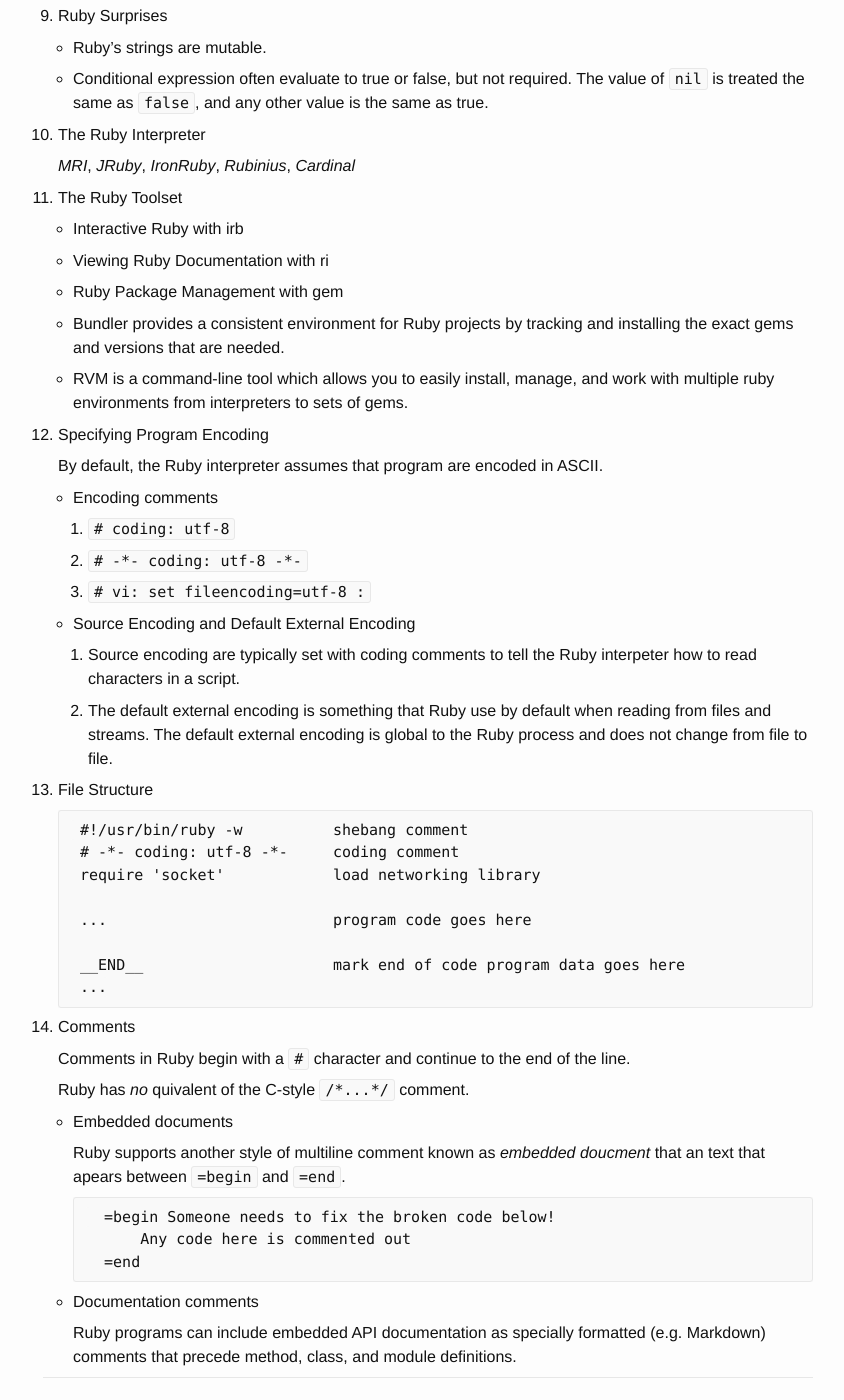
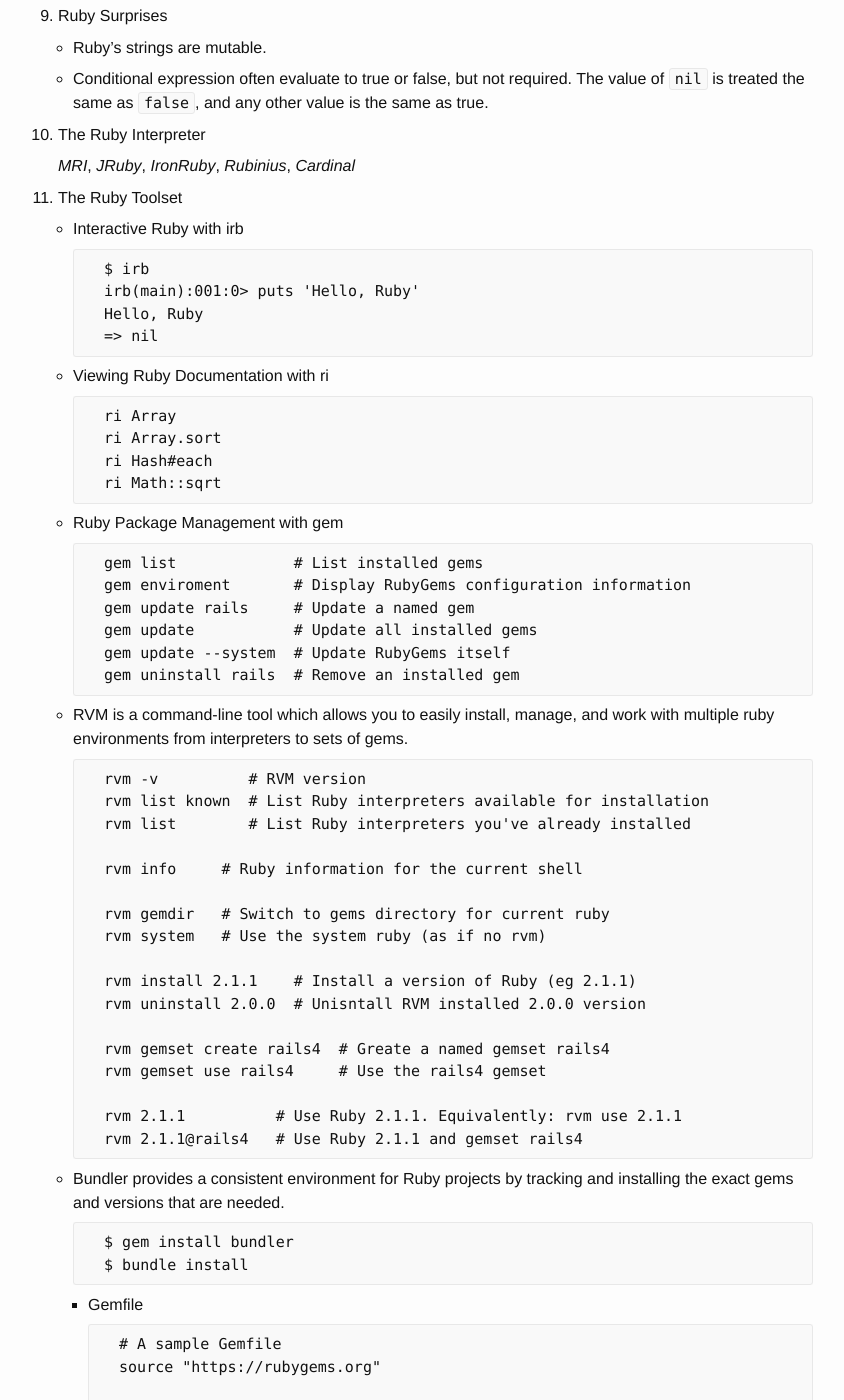
Before and after one commit to ousiax/ousiax.github.io, a Jekyll site: the page built from _posts/2016-04-04-ruby-notes-1-overview.md, in a window 1280 px wide and 1400 px high, scrolled down 2837 px. Shown: the whole window, without its empty margins (212-1056 px from the left). Built offline with Jekyll 4.4.1, drawn with Linux system fonts in a browser that asks for light colours; comment, search, counter and statistics services are not loaded; some of the changed text lies outside the part shown.

Commit message:
Update 2016-04-04-ruby-notes-1-overview.md
- Add command samples for irb, ri, gem, rvm, and bundler

```diff
--- a/_posts/2016-04-04-ruby-notes-1-overview.md
+++ b/_posts/2016-04-04-ruby-notes-1-overview.md
@@ -145,13 +145,67 @@
 
     * Interactive Ruby with **irb**
 
+            $ irb
+            irb(main):001:0> puts 'Hello, Ruby'
+            Hello, Ruby
+            => nil
+
     * Viewing Ruby Documentation with **ri**
+
+            ri Array
+            ri Array.sort
+            ri Hash#each
+            ri Math::sqrt
 
     * Ruby Package Management with **gem**
 
+            gem list             # List installed gems
+            gem enviroment       # Display RubyGems configuration information
+            gem update rails     # Update a named gem
+            gem update           # Update all installed gems
+            gem update --system  # Update RubyGems itself
+            gem uninstall rails  # Remove an installed gem
+
+    * **RVM** is a command-line tool which allows you to easily install, manage, and work with multiple ruby environments from interpreters to sets of gems.
+
+            rvm -v          # RVM version
+            rvm list known  # List Ruby interpreters available for installation
+            rvm list        # List Ruby interpreters you've already installed
+
+            rvm info     # Ruby information for the current shell
+
+            rvm gemdir   # Switch to gems directory for current ruby
+            rvm system   # Use the system ruby (as if no rvm)
+
+            rvm install 2.1.1    # Install a version of Ruby (eg 2.1.1)
+            rvm uninstall 2.0.0  # Unisntall RVM installed 2.0.0 version
+
+            rvm gemset create rails4  # Greate a named gemset rails4
+            rvm gemset use rails4     # Use the rails4 gemset
+
+            rvm 2.1.1          # Use Ruby 2.1.1. Equivalently: rvm use 2.1.1
+            rvm 2.1.1@rails4   # Use Ruby 2.1.1 and gemset rails4
+
     * **Bundler** provides a consistent environment for Ruby projects by tracking and installing the exact gems and versions that are needed.
 
-    * **RVM** is a command-line tool which allows you to easily install, manage, and work with multiple ruby environments from interpreters to sets of gems.
+            $ gem install bundler
+            $ bundle install
+
+        * Gemfile
+
+                # A sample Gemfile
+                source "https://rubygems.org"
+
+                # gem "rails"
+
+        * RubyGems
+
+            * https://rubygems.org
+            * https://gems.ruby-china.org
+            * https://ruby.taobao.org/
+
+                    $ gem sources --add https://ruby.taobao.org/ --remove https://rubygems.org/
+                    $ gem sources -l
 
 1. Specifying Program Encoding
 
```
